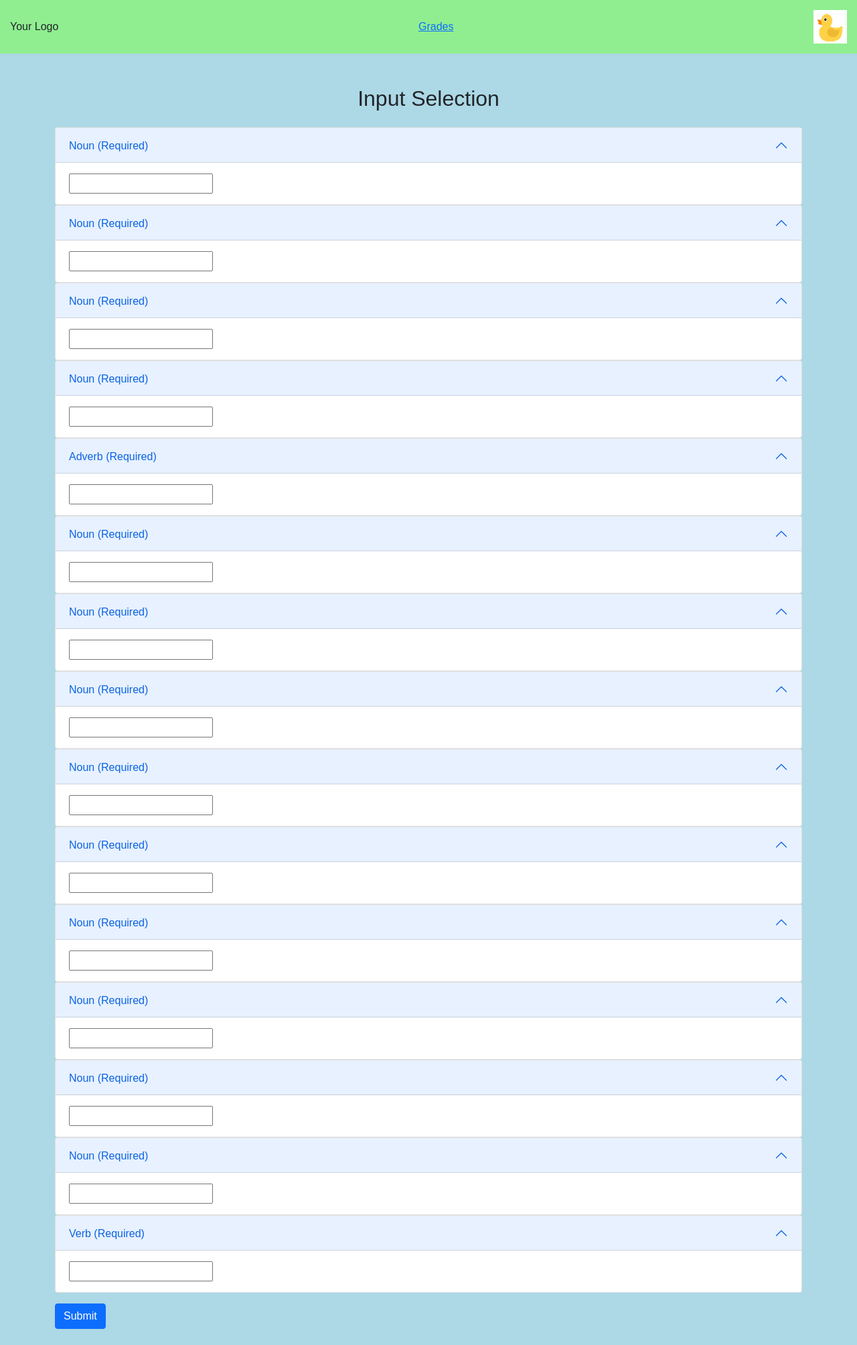
After one commit to aheuss59/quacklibs, a Flask app: template quacklibs/templates/disappearance2.html in a window 1280 px wide. The commit adds this page. Shown: the whole page at 67% size. Run offline with Flask 3, Linux system fonts and the light colour scheme; the template is opened without the code that fills it, so the values that code supplies are empty; some libraries are stand-ins or nearby versions.

Commit message:
populating some of the completed templates

```diff
--- a/quacklibs/app.py
+++ b/quacklibs/app.py
@@ -16,8 +16,6 @@ def index():
 @app.route("/level1")
 def level1():
     return render_template("level1.html")
-
-## For randomization: Javascript, dictionary with number value as key and link as value
 
 # Town Level 1
 @app.route("/town1", methods=["GET", "POST"])
--- /dev/null
+++ b/quacklibs/templates/disappearance2.html
@@ -0,0 +1,292 @@
+{% extends "layout.html" %}
+
+{% block title %}
+    Duck Disappearance!
+{% endblock %}
+
+<!-- This is not the correct form information, I just copy and pasted to try and perfect the randomization -->
+
+{% block main %}
+<!-- Duck Takes a Tour! Grade 1 and Below Input Form -->
+    <form action="/town1" method="post">
+        <div class="container mt-5">
+            <h2 class="text-center mb-4">Input Selection</h2>
+
+            <!-- 1st Blank Input -->
+            <div class="accordion" id="town1Accordion">
+                <div class="accordion-item">
+                    <h3 class="accordion-header" id="headingOne">
+                        <button class="accordion-button" type="button" data-bs-toggle="collapse" data-bs-target="#collapseOne"
+                            aria-expanded="false" aria-controls="collapseOne">
+                            Noun (Required)
+                        </button>
+                    </h3>
+                    <div id="collapseOne" class="accordion-collapse collapse show" aria-labelledby="headingOne"
+                        data-bs-parent="#town1Accordion">
+                        <div class="accordion-body">
+                            <input name="1" type="string" required>
+                        </div>
+                    </div>
+                </div>
+            </div>
+
+            <!-- 2nd Blank Input -->
+            <div class="accordion" id="town1Accordion">
+                <div class="accordion-item">
+                    <h3 class="accordion-header" id="headingTwo">
+                        <button class="accordion-button" type="button" data-bs-toggle="collapse" data-bs-target="#collapseTwo"
+                            aria-expanded="false" aria-controls="collapseTwo">
+                            Noun (Required)
+                        </button>
+                    </h3>
+                    <div id="collapseTwo" class="accordion-collapse collapse show" aria-labelledby="headingTwo"
+                        data-bs-parent="#town1Accordion">
+                        <div class="accordion-body">
+                            <input name="2" type="string" required>
+                        </div>
+                    </div>
+                </div>
+            </div>
+
+            <!-- 3rd Blank Input -->
+            <div class="accordion" id="town1Accordion">
+                <div class="accordion-item">
+                    <h3 class="accordion-header" id="headingThree">
+                        <button class="accordion-button" type="button" data-bs-toggle="collapse" data-bs-target="#collapseThree"
+                            aria-expanded="false" aria-controls="collapseThree">
+                            Noun (Required)
+                        </button>
+                    </h3>
+                    <div id="collapseThree" class="accordion-collapse collapse show" aria-labelledby="headingThree"
+                        data-bs-parent="#town1Accordion">
+                        <div class="accordion-body">
+                            <input name="3" type="string" required>
+                        </div>
+                    </div>
+                </div>
+            </div>
+
+            <!-- 4th Blank Input -->
+            <div class="accordion" id="town1Accordion">
+                <div class="accordion-item">
+                    <h3 class="accordion-header" id="headingFour">
+                        <button class="accordion-button" type="button" data-bs-toggle="collapse" data-bs-target="#collapseFour"
+                            aria-expanded="false" aria-controls="collapseFour">
+                            Noun (Required)
+                        </button>
+                    </h3>
+                    <div id="collapseFour" class="accordion-collapse collapse show" aria-labelledby="headingFour"
+                        data-bs-parent="#town1Accordion">
+                        <div class="accordion-body">
+                            <input name="4" type="string" required>
+                        </div>
+                    </div>
+                </div>
+            </div>
+
+            <!-- 5th Blank Input -->
+            <div class="accordion" id="town1Accordion">
+                <div class="accordion-item">
+                    <h3 class="accordion-header" id="headingFive">
+                        <button class="accordion-button" type="button" data-bs-toggle="collapse" data-bs-target="#collapseFive"
+                            aria-expanded="false" aria-controls="collapseFive">
+                            Adverb (Required)
+                        </button>
+                    </h3>
+                    <div id="collapseFive" class="accordion-collapse collapse show" aria-labelledby="headingFive"
+                        data-bs-parent="#town1Accordion">
+                        <div class="accordion-body">
+                            <input name="5" type="string" required>
+                        </div>
+                    </div>
+                </div>
+            </div>
+
+            <!-- 6th Blank Input -->
+            <div class="accordion" id="town1Accordion">
+                <div class="accordion-item">
+                    <h3 class="accordion-header" id="headingSix">
+                        <button class="accordion-button" type="button" data-bs-toggle="collapse" data-bs-target="#collapseSix"
+                            aria-expanded="false" aria-controls="collapseSix">
+                            Noun (Required)
+                        </button>
+                    </h3>
+                    <div id="collapseSix" class="accordion-collapse collapse show" aria-labelledby="headingSix"
+                        data-bs-parent="#town1Accordion">
+                        <div class="accordion-body">
+                            <input name="6" type="string" required>
+                        </div>
+                    </div>
+                </div>
+            </div>
+
+            <!-- 7th Blank Input -->
+            <div class="accordion" id="town1Accordion">
+                <div class="accordion-item">
+                    <h3 class="accordion-header" id="headingSeven">
+                        <button class="accordion-button" type="button" data-bs-toggle="collapse" data-bs-target="#collapseSeven"
+                            aria-expanded="false" aria-controls="collapseSeven">
+                            Noun (Required)
+                        </button>
+                    </h3>
+                    <div id="collapseSeven" class="accordion-collapse collapse show" aria-labelledby="headingSeven"
+                        data-bs-parent="#town1Accordion">
+                        <div class="accordion-body">
+                            <input name="7" type="string" required>
+                        </div>
+                    </div>
+                </div>
+            </div>
+
+            <!-- 8th Blank Input -->
+            <div class="accordion" id="town1Accordion">
+                <div class="accordion-item">
+                    <h3 class="accordion-header" id="headingEight">
+                        <button class="accordion-button" type="button" data-bs-toggle="collapse" data-bs-target="#collapseEight"
+                            aria-expanded="false" aria-controls="collapseEight">
+                            Noun (Required)
+                        </button>
+                    </h3>
+                    <div id="collapseEight" class="accordion-collapse collapse show" aria-labelledby="headingEight"
+                        data-bs-parent="#town1Accordion">
+                        <div class="accordion-body">
+                            <input name="8" type="string" required>
+                        </div>
+                    </div>
+                </div>
+            </div>
+
+            <!-- 9th Blank Input -->
+            <div class="accordion" id="town1Accordion">
+                <div class="accordion-item">
+                    <h3 class="accordion-header" id="headingNine">
+                        <button class="accordion-button" type="button" data-bs-toggle="collapse" data-bs-target="#collapseNine"
+                            aria-expanded="false" aria-controls="collapseNine">
+                            Noun (Required)
+                        </button>
+                    </h3>
+                    <div id="collapseNine" class="accordion-collapse collapse show" aria-labelledby="headingNine"
+                        data-bs-parent="#town1Accordion">
+                        <div class="accordion-body">
+                            <input name="9" type="string" required>
+                        </div>
+                    </div>
+                </div>
+            </div>
+
+            <!-- 10th Blank Input -->
+            <div class="accordion" id="town1Accordion">
+                <div class="accordion-item">
+                    <h3 class="accordion-header" id="headingTen">
+                        <button class="accordion-button" type="button" data-bs-toggle="collapse" data-bs-target="#collapseTen"
+                            aria-expanded="false" aria-controls="collapseTen">
+                            Noun (Required)
+                        </button>
+                    </h3>
+                    <div id="collapseTen" class="accordion-collapse collapse show" aria-labelledby="headingTen"
+                        data-bs-parent="#town1Accordion">
+                        <div class="accordion-body">
+                            <input name="10" type="string" required>
+                        </div>
+                    </div>
+                </div>
+            </div>
+
+            <!-- 11th Blank Input -->
+            <div class="accordion" id="town1Accordion">
+                <div class="accordion-item">
+                    <h3 class="accordion-header" id="headingEleven">
+                        <button class="accordion-button" type="button" data-bs-toggle="collapse" data-bs-target="#collapseEleven"
+                            aria-expanded="false" aria-controls="collapseEleven">
+                            Noun (Required)
+                        </button>
+                    </h3>
+                    <div id="collapseEleven" class="accordion-collapse collapse show" aria-labelledby="headingEleven"
+                        data-bs-parent="#town1Accordion">
+                        <div class="accordion-body">
+                            <input name="11" type="string" required>
+                        </div>
+                    </div>
+                </div>
+            </div>
+
+            <!-- 12th Blank Input -->
+            <div class="accordion" id="town1Accordion">
+                <div class="accordion-item">
+                    <h3 class="accordion-header" id="headingTwelve">
+                        <button class="accordion-button" type="button" data-bs-toggle="collapse" data-bs-target="#collapseTwelve"
+                            aria-expanded="false" aria-controls="collapseTwelve">
+                            Noun (Required)
+                        </button>
+                    </h3>
+                    <div id="collapseTwelve" class="accordion-collapse collapse show" aria-labelledby="headingTwelve"
+                        data-bs-parent="#town1Accordion">
+                        <div class="accordion-body">
+                            <input name="12" type="string" required>
+                        </div>
+                    </div>
+                </div>
+            </div>
+
+            <!-- 13th Blank Input -->
+            <div class="accordion" id="town1Accordion">
+                <div class="accordion-item">
+                    <h3 class="accordion-header" id="headingThirteen">
+                        <button class="accordion-button" type="button" data-bs-toggle="collapse" data-bs-target="#collapseThirteen"
+                            aria-expanded="false" aria-controls="collapseThirteen">
+                            Noun (Required)
+                        </button>
+                    </h3>
+                    <div id="collapseThirteen" class="accordion-collapse collapse show" aria-labelledby="headingThirteen"
+                        data-bs-parent="#town1Accordion">
+                        <div class="accordion-body">
+                            <input name="13" type="string" required>
+                        </div>
+                    </div>
+                </div>
+            </div>
+
+            <!-- 14th Blank Input -->
+            <div class="accordion" id="town1Accordion">
+                <div class="accordion-item">
+                    <h3 class="accordion-header" id="headingFourteen">
+                        <button class="accordion-button" type="button" data-bs-toggle="collapse" data-bs-target="#collapseFourteen"
+                            aria-expanded="false" aria-controls="collapseFourteen">
+                            Noun (Required)
+                        </button>
+                    </h3>
+                    <div id="collapseFourteen" class="accordion-collapse collapse show" aria-labelledby="headingFourteen"
+                        data-bs-parent="#town1Accordion">
+                        <div class="accordion-body">
+                            <input name="14" type="string" required>
+                        </div>
+                    </div>
+                </div>
+            </div>
+
+            <!-- 15th Blank Input -->
+            <div class="accordion" id="town1Accordion">
+                <div class="accordion-item">
+                    <h3 class="accordion-header" id="headingFifteen">
+                        <button class="accordion-button" type="button" data-bs-toggle="collapse" data-bs-target="#collapseFifteen"
+                            aria-expanded="false" aria-controls="collapseFifteen">
+                            Verb (Required)
+                        </button>
+                    </h3>
+                    <div id="collapseFifteen" class="accordion-collapse collapse show" aria-labelledby="headingFifteen"
+                        data-bs-parent="#town1Accordion">
+                        <div class="accordion-body">
+                            <input name="15" type="string" required>
+                        </div>
+                    </div>
+                </div>
+            </div>
+
+            <!-- Submit Button -->
+            <div class="mt-3">
+                <button type="submit" class="btn btn-primary">Submit</button>
+            </div>
+            <br>
+        </div>
+    </form>
+{% endblock %}
--- a/quacklibs/templates/town2_done.html
+++ b/quacklibs/templates/town2_done.html
@@ -5,7 +5,6 @@
 {% endblock %}
 
 {% block main %}
-<!-- TODO: Fill in text here -->
 <h4>Catchy Town Name</h4>
 <p>
     Hoping to get away from the {{ inputs[0] }} of everyday duck life, bigger than a {{ inputs[1] }} CS 50 mascot DDB wanted to go
```
Also changed, not shown: quacklibs/templates/disappearance3.html (added, +292 -0 lines), quacklibs/templates/disney2_done.html (+8 -3 lines), quacklibs/templates/disney3_done.html (+19 -3 lines).
